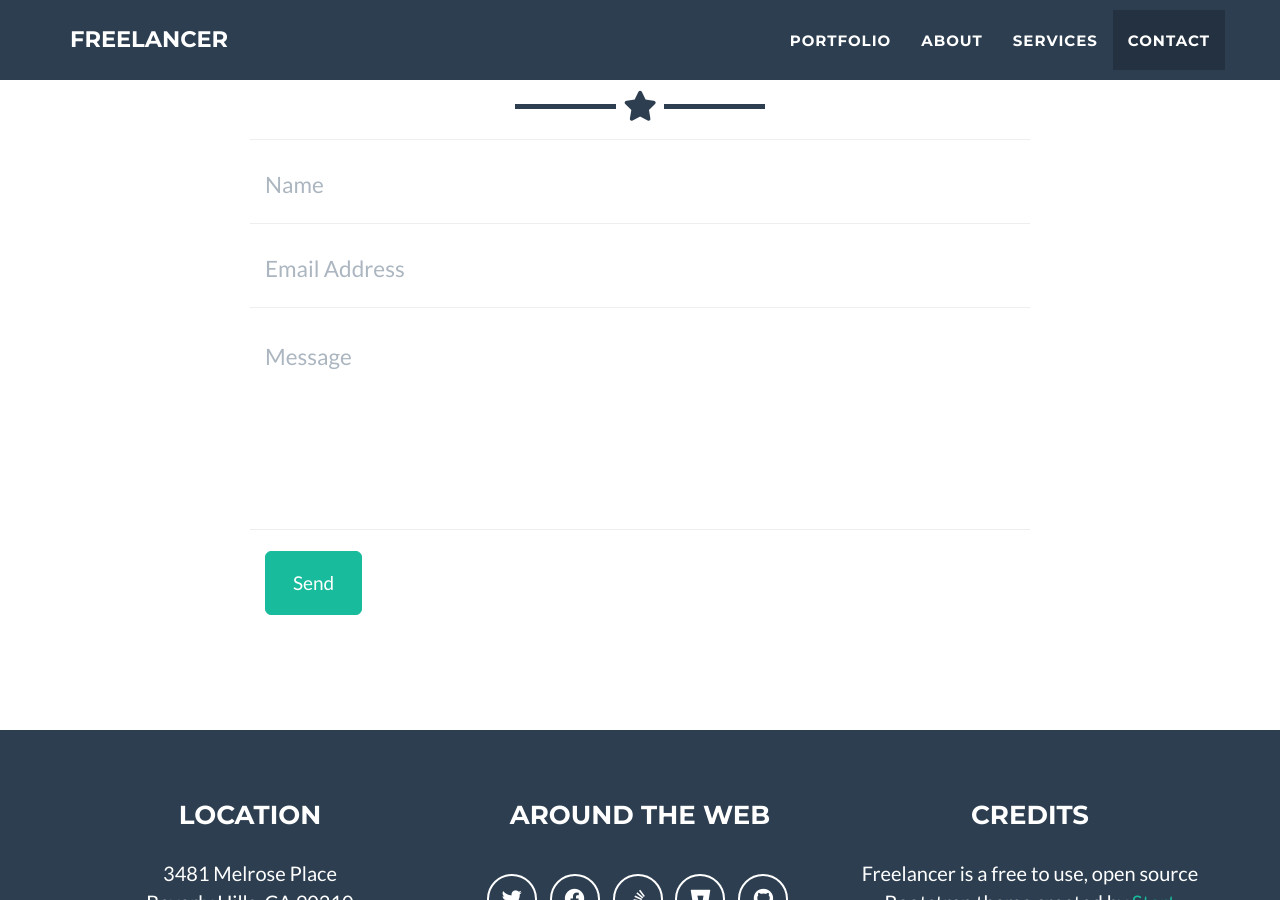
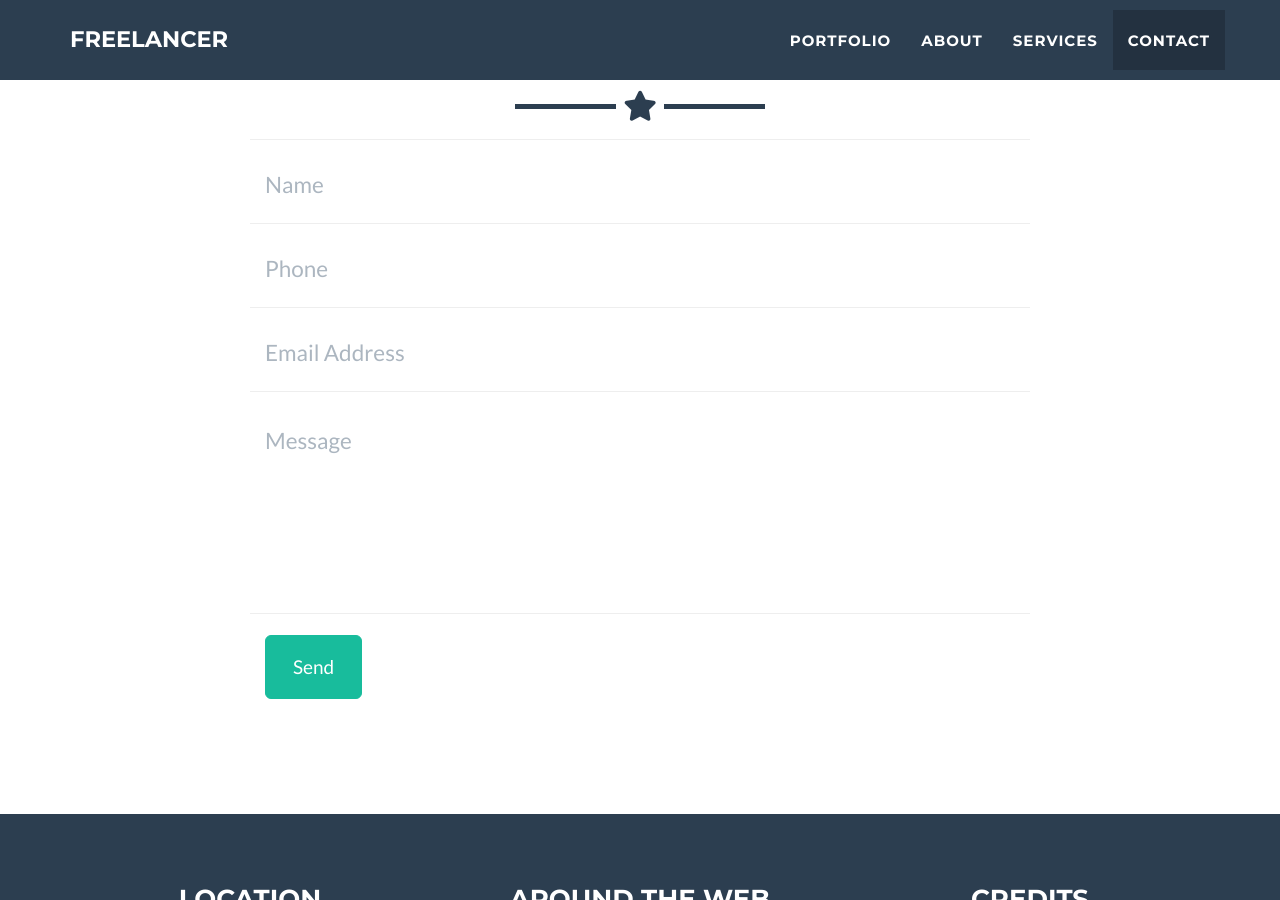
Before and after one commit to BenBreese/BenBreese.github.io, a Jekyll site: the page built from index.html, in a window 1280 px wide and 900 px high, scrolled down 3421 px. Built offline with Jekyll 4.4.1, drawn with Linux system fonts in a browser that asks for light colours.

Commit message:
Added formspree contact email form.

```diff
--- a/_config.yml
+++ b/_config.yml
@@ -1,6 +1,7 @@
 # Site settings
 title: Freelancer
 email: bnbcardetailing@gmail.com
+contactformurl: https://formspree.io/f/xjkbvqeo
 url: https://github.com/jeromelachaud/freelancer-theme
 description: "Write an awesome description for your new site here. You can edit this line in _config.yml. It will appear in your document head meta (for Google search results) and in your feed.xml site description."
 keywords: "your keywords, separated by commas"
--- a/_includes/contact_static.html
+++ b/_includes/contact_static.html
@@ -9,7 +9,7 @@
     </div>
     <div class="row">
       <div class="col-lg-8 col-lg-offset-2">
-        <form action="//formspree.io/{{ site.email }}" method="POST" name="sentMessage" id="contactForm" novalidate>
+        <form action="{{ site.contactformurl }}" method="POST" target="_blank" name="sentMessage" id="contactForm" novalidate>
           <div class="row control-group">
             <div class="form-group col-xs-12 floating-label-form-group controls">
               <label for="name">Name</label>
@@ -20,14 +20,21 @@
           </div>
           <div class="row control-group">
             <div class="form-group col-xs-12 floating-label-form-group controls">
+              <label for="phone">Phone</label>
+              <input type="text" name="phone" class="form-control" placeholder="Phone" id="phone" required
+                data-validation-required-message="Please enter your phone number.">
+              <p class="help-block text-danger"></p>
+            </div>
+          </div>
+          <div class="row control-group">
+            <div class="form-group col-xs-12 floating-label-form-group controls">
               <label for="email">Email Address</label>
-              <input type="email" name="_replyto" class="form-control" placeholder="Email Address" id="email" required
-                data-validation-required-message="Please enter your email address.">
+              <input type="email" name="email" class="form-control" placeholder="Email Address" id="email">
               <p class="help-block text-danger"></p>
             </div>
           </div>
           <div>
-            <input type="hidden" name="_subject" value="New submission!">
+            <input type="hidden" name="subject" value="New submission!">
             <input type="text" name="_gotcha" style="display:none" />
           </div>
           <div class="row control-group">
```
